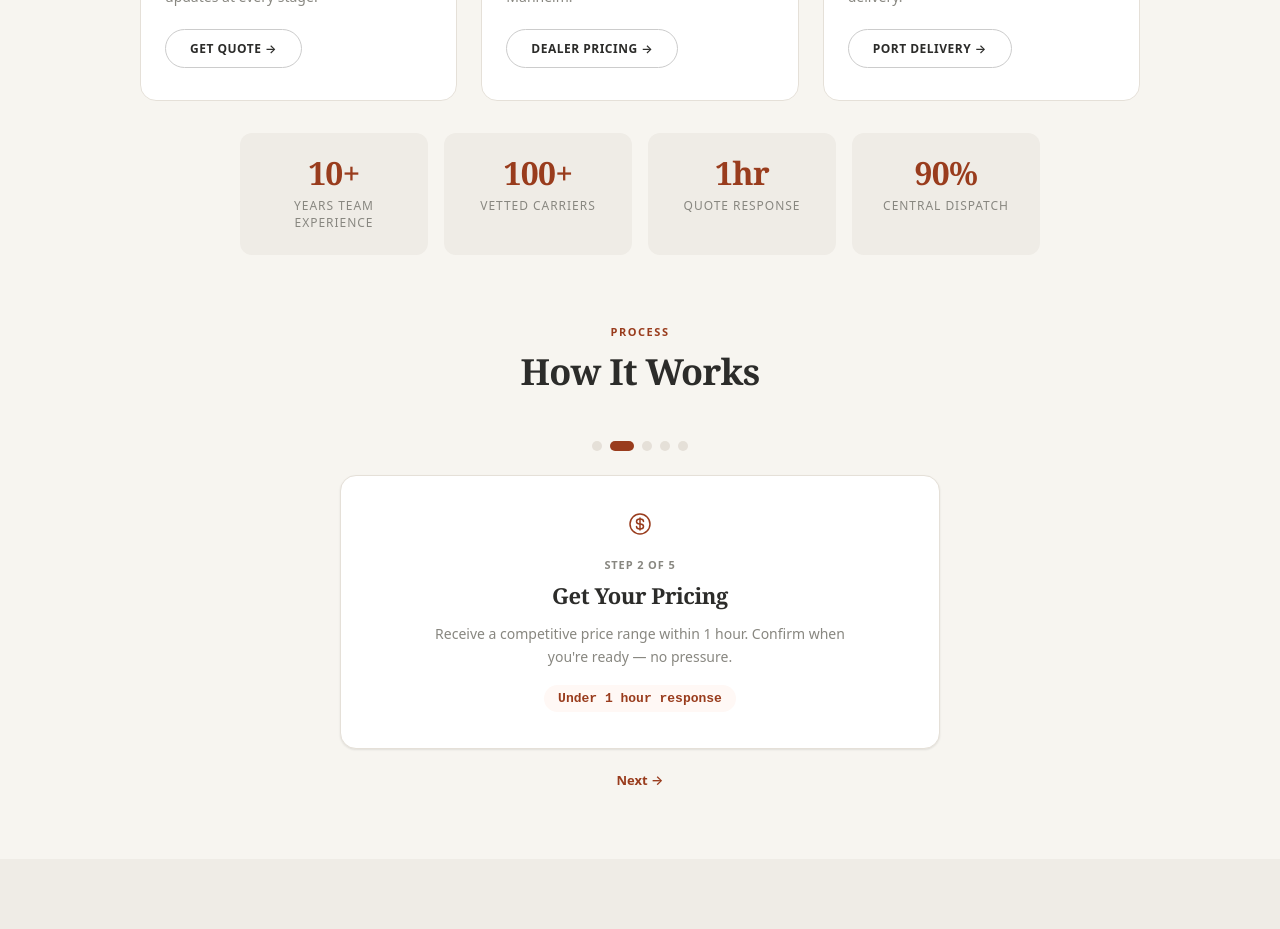
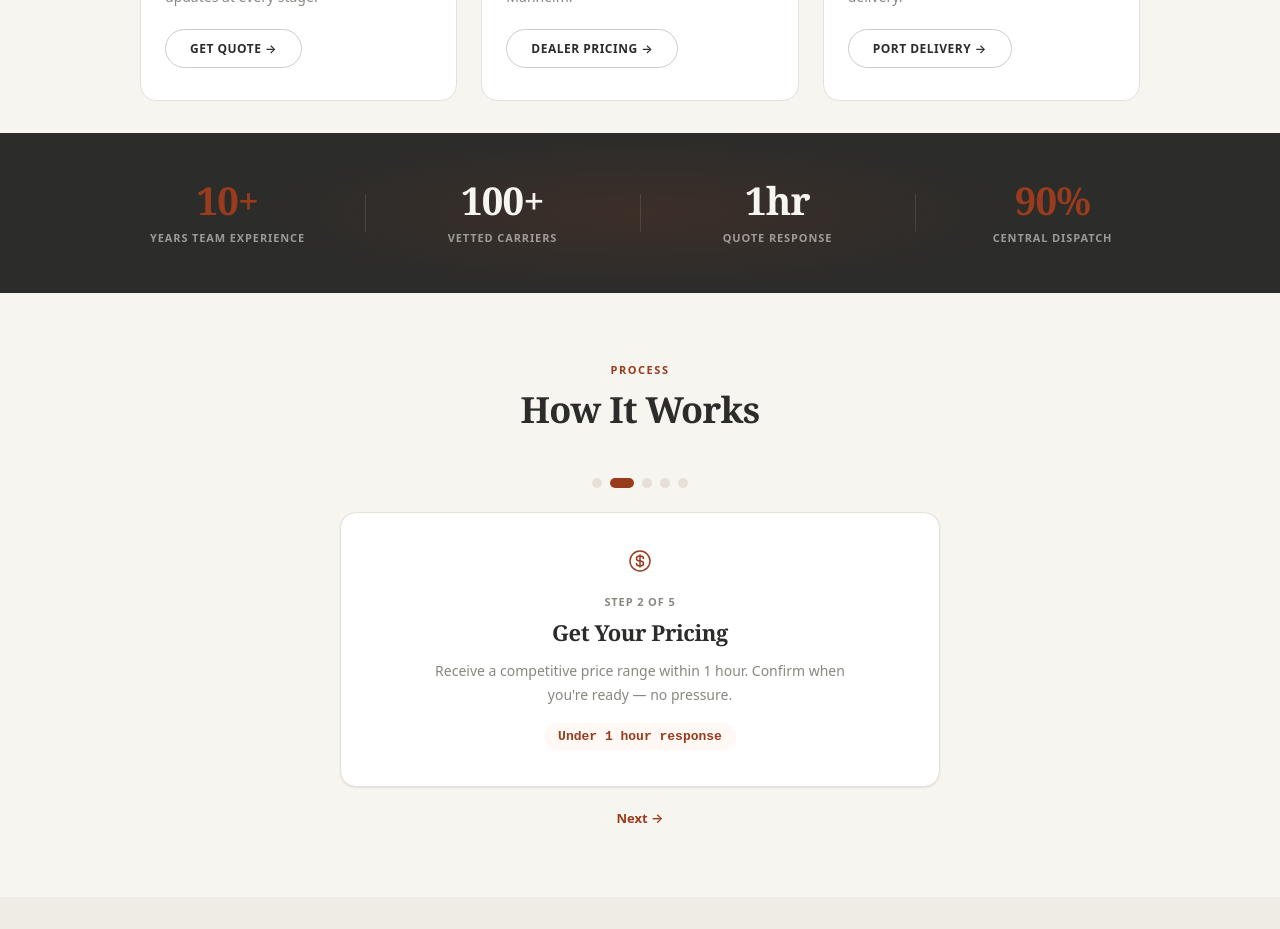
Before and after one commit to sergiivorotyntsev/Y7-WEBSITE, a React (Vite) app: page / in a window 1280 px wide. Shown: the part 920-1849 px from the top of the page. Built offline with nearby package versions, Linux system fonts and the light colour scheme; no server answers.

Commit message:
[DESIGN-2-T02] feat: TrustBar — dark strip, large serif numbers, dividers

```diff
--- a/src/components/TrustBar.jsx
+++ b/src/components/TrustBar.jsx
@@ -24,7 +24,7 @@ function useCountUp(target, visible, duration = 1500) {
   return display;
 }
 
-function StatCard({ value, label, visible, delay }) {
+function Stat({ value, label, visible, delay, accent }) {
   const counted = useCountUp(value, visible);
 
   return (
@@ -36,7 +36,9 @@ function StatCard({ value, label, visible, delay }) {
         transition: `opacity 500ms ease ${delay}ms, transform 500ms ease ${delay}ms`,
       }}
     >
-      <div className={styles.value}>{counted}</div>
+      <div className={`${styles.value} ${accent ? styles.valueAccent : ''}`}>
+        {counted}
+      </div>
       <div className={styles.label}>{label}</div>
     </div>
   );
@@ -59,17 +61,26 @@ export default function TrustBar() {
   }, []);
 
   const stats = [
-    { value: t('trust.experience'), label: t('trust.experienceLabel') },
-    { value: t('trust.carriers'), label: t('trust.carriersLabel') },
-    { value: t('trust.support'), label: t('trust.supportLabel') },
-    { value: t('trust.cd'), label: t('trust.cdLabel') },
+    { value: t('trust.experience'), label: t('trust.experienceLabel'), accent: true },
+    { value: t('trust.carriers'), label: t('trust.carriersLabel'), accent: false },
+    { value: t('trust.support'), label: t('trust.supportLabel'), accent: false },
+    { value: t('trust.cd'), label: t('trust.cdLabel'), accent: true },
   ];
 
   return (
-    <div ref={ref} className={styles.grid}>
-      {stats.map(({ value, label }, i) => (
-        <StatCard key={label} value={value} label={label} visible={visible} delay={i * 100} />
-      ))}
-    </div>
+    <section ref={ref} className={styles.wrap}>
+      <div className={styles.grid}>
+        {stats.map(({ value, label, accent }, i) => (
+          <Stat
+            key={label}
+            value={value}
+            label={label}
+            visible={visible}
+            delay={i * 100}
+            accent={accent}
+          />
+        ))}
+      </div>
+    </section>
   );
 }
--- a/src/components/TrustBar.module.css
+++ b/src/components/TrustBar.module.css
@@ -1,47 +1,103 @@
-/* TrustBar — 4 stat tiles, count-up animation with staggered entry. */
+/* TrustBar — dark horizontal strip with large serif numbers and subtle dividers.
+   Creates a visual break between lighter content sections. */
+
+.wrap {
+  background: var(--text, #2C2C2A);
+  padding: clamp(40px, 6vh, 64px) 24px;
+  position: relative;
+  overflow: hidden;
+}
+
+/* Subtle warm glow in the center for depth */
+.wrap::before {
+  content: '';
+  position: absolute;
+  top: 50%;
+  left: 50%;
+  transform: translate(-50%, -50%);
+  width: 60%;
+  height: 100%;
+  background: radial-gradient(ellipse, rgba(153, 60, 29, 0.15) 0%, transparent 70%);
+  pointer-events: none;
+}
 
 .grid {
+  position: relative;
+  max-width: 1100px;
+  margin: 0 auto;
   display: grid;
-  grid-template-columns: repeat(auto-fit, minmax(140px, 1fr));
-  gap: 16px;
-  max-width: 800px;
-  margin: 0 auto;
+  grid-template-columns: repeat(4, 1fr);
+  gap: 0;
+}
+
+@media (max-width: 720px) {
+  .grid {
+    grid-template-columns: repeat(2, 1fr);
+    row-gap: 32px;
+  }
 }
 
 .stat {
-  background: var(--bg-muted, #EFECE6);
-  border-radius: var(--radius-lg, 12px);
-  padding: 24px 16px;
   text-align: center;
-  transition:
-    transform var(--transition-normal, 250ms ease-out),
-    background-color var(--transition-normal, 250ms ease-out),
-    box-shadow var(--transition-normal, 250ms ease-out);
+  padding: 0 clamp(8px, 2vw, 24px);
+  position: relative;
+  transition: transform var(--transition-normal, 250ms ease-out);
+}
+
+/* Vertical divider between stats (not after the last) */
+.stat + .stat::before {
+  content: '';
+  position: absolute;
+  left: 0;
+  top: 50%;
+  transform: translateY(-50%);
+  width: 1px;
+  height: 60%;
+  background: rgba(247, 245, 240, 0.12);
+}
+
+@media (max-width: 720px) {
+  /* On mobile 2x2, only cols 2 and 4 get left divider */
+  .stat:nth-child(odd) + .stat::before {
+    display: block;
+  }
+  /* Row 2 top border */
+  .stat:nth-child(n + 3)::after {
+    content: '';
+    position: absolute;
+    top: -16px;
+    left: 10%;
+    right: 10%;
+    height: 1px;
+    background: rgba(247, 245, 240, 0.12);
+  }
 }
 
 @media (hover: hover) {
   .stat:hover {
     transform: translateY(-2px);
-    background-color: var(--bg-card, #fff);
-    box-shadow: var(--shadow-sm, 0 1px 3px rgba(0,0,0,0.04), 0 1px 2px rgba(0,0,0,0.06));
   }
 }
 
 .value {
   font-family: var(--font-serif, Georgia, serif);
-  font-size: 32px;
+  font-size: clamp(1.5rem, 3vw, 2.5rem);
   font-weight: 700;
+  color: var(--bg, #F7F5F0);
+  line-height: 1;
+  margin-bottom: 10px;
+  letter-spacing: -0.02em;
+}
+
+.valueAccent {
   color: var(--accent, #993C1D);
-  line-height: 1;
-  margin-bottom: 8px;
-  letter-spacing: -0.02em;
 }
 
 .label {
   font-family: var(--font-sans, system-ui);
-  font-size: 12px;
-  color: var(--text-muted, #888780);
+  font-size: 11px;
+  color: rgba(247, 245, 240, 0.55);
   text-transform: uppercase;
   letter-spacing: 0.08em;
-  font-weight: 500;
+  font-weight: 600;
 }
```
